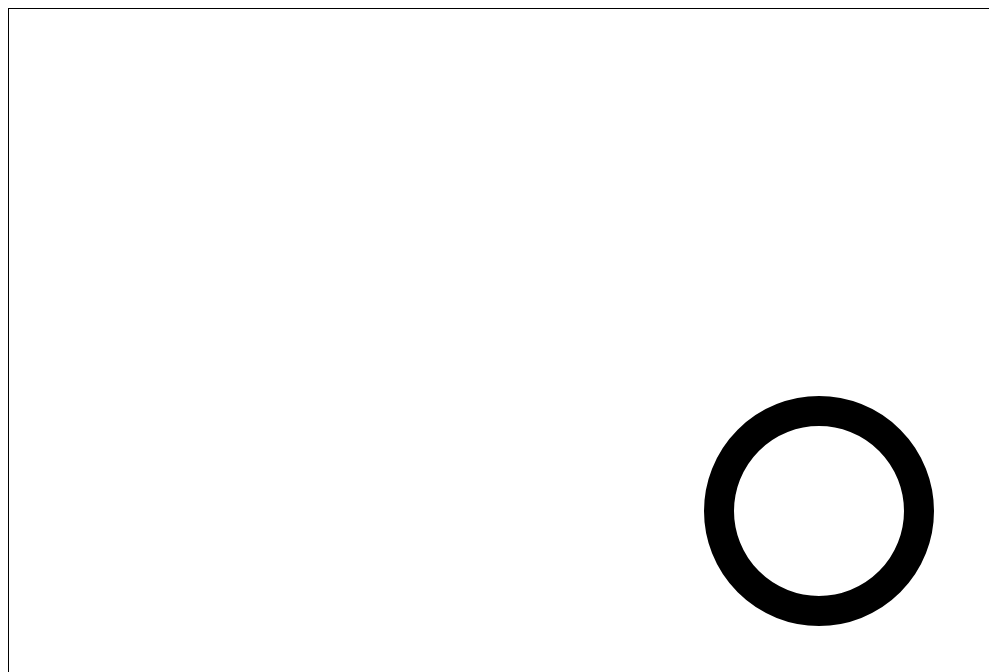
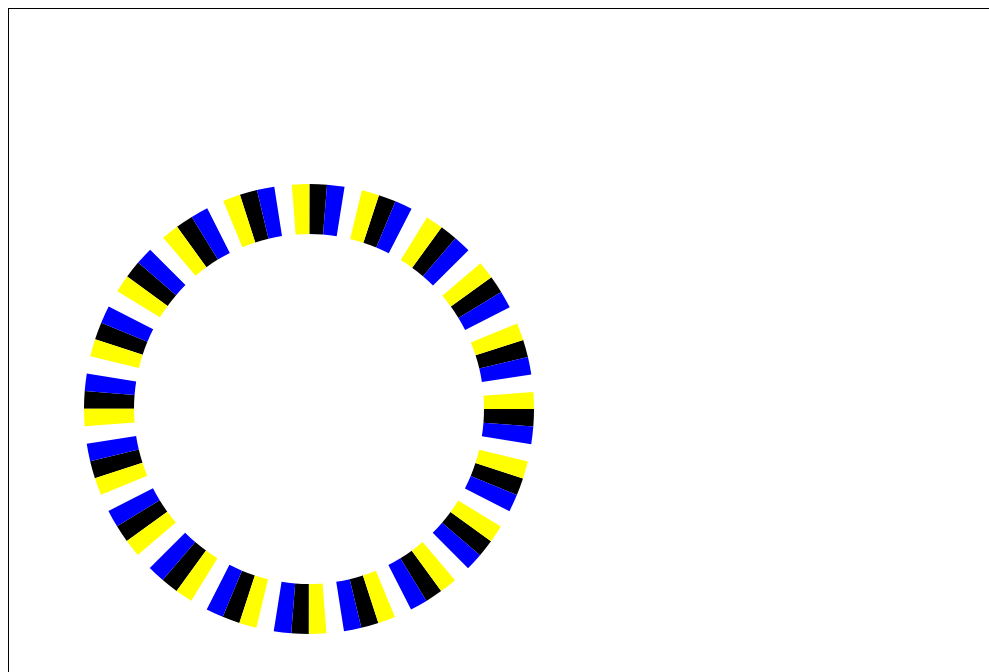
Before and after one commit to 0nF1REy/projetos-html-css-js, a plain HTML site: page projetos/20.html in a window 1280 px wide. Shown: the top 672 px of the page, without its empty margins (0-989 px from the left). Drawn offline with Linux system fonts and the light colour scheme.

Commit message:
master: feat - Refactored "drawBand" function for improved code organization and clarity

```diff
--- a/projetos/20.html
+++ b/projetos/20.html
@@ -25,11 +25,35 @@
       const centerY = canvas.height / 2;
       const radius = 100;
       const bandWidth = 30;
+      const count = 10;
 
-      ctx.beginPath();
-      ctx.arc(centerX, centerY, radius, 0, 2 * Math.PI);
-      ctx.lineWidth = bandWidth;
-      ctx.stroke();
+      drawBand({
+        centerX: 300,
+        centerY: 400,
+        radius: 200,
+        bandWidth: 50,
+        count: 20,
+      });
+
+      function drawBand({ centerX, centerY, radius, bandWidth, count }) {
+        const segmentWidth = (2 * Math.PI * radius) / count;
+        const dashWidth = segmentWidth * 0.25;
+        const spaceWidth = segmentWidth * 0.75;
+
+        ctx.beginPath();
+        ctx.arc(centerX, centerY, radius, 0, 2 * Math.PI);
+        ctx.lineWidth = bandWidth;
+        ctx.setLineDash([dashWidth, spaceWidth]);
+        ctx.stroke();
+
+        ctx.lineDashOffset = -dashWidth;
+        ctx.strokeStyle = "blue";
+        ctx.stroke();
+
+        ctx.lineDashOffset = +dashWidth;
+        ctx.strokeStyle = "yellow";
+        ctx.stroke();
+      }
     </script>
   </body>
 </html>
```
